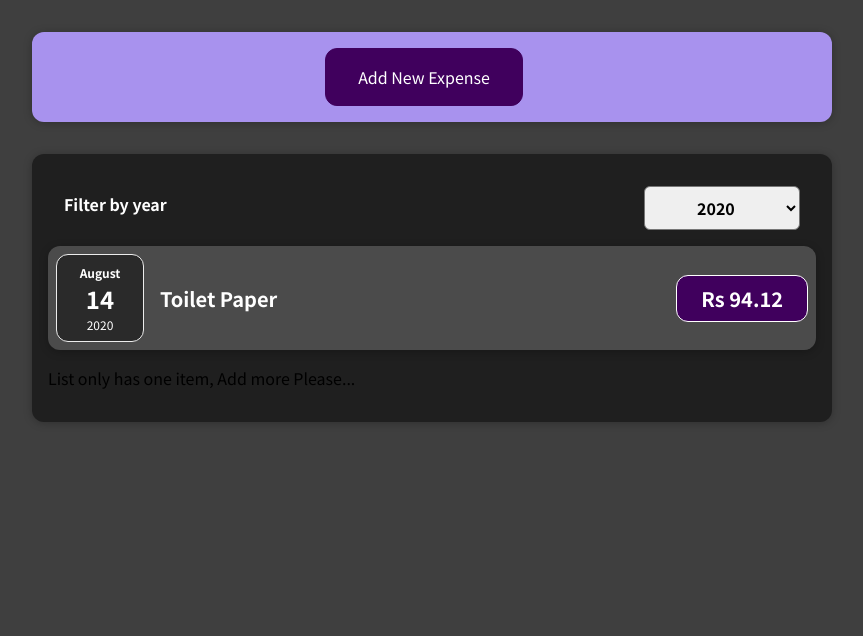
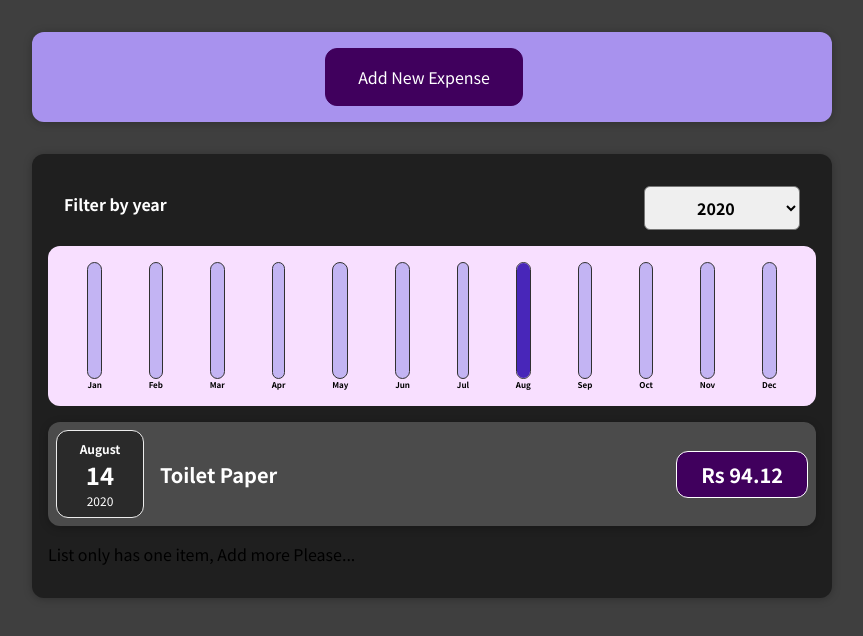
Before and after one commit to preetipatilsn/SHARPENER_REACT, a React (Create React App) app in the folder react_learning/: page / in a window 1280 px wide. Shown: the top 636 px of the page, without its empty margins (208-1071 px from the left). Built offline with nearby package versions, Linux system fonts and the light colour scheme.

Commit message:
adding chart component task 15 done !!!!!!!!!!!

```diff
--- /dev/null
+++ b/react_learning/src/components/Chart/Chart.css
@@ -0,0 +1,9 @@
+.chart {
+  padding: 1rem;
+  border-radius: 12px;
+  background-color: #f8dfff;
+  text-align: center;
+  display: flex;
+  justify-content: space-around;
+  height: 10rem;
+}
--- /dev/null
+++ b/react_learning/src/components/Chart/Chart.js
@@ -0,0 +1,21 @@
+import React from 'react';
+
+import ChartBar from './ChartBar'
+import './Chart.css';
+
+const Chart = props => {
+    const dataPointValues = props.dataPoints.map((dataPoint) => dataPoint.value);
+    const totalMaximum = Math.max(...dataPointValues);
+
+    return (<div className='chart'>
+        {props.dataPoints.map(dataPoint => (
+            <ChartBar
+                key={dataPoint.label}
+                value={dataPoint.value}
+                maxValue={totalMaximum}
+                label={dataPoint.label}
+            />))}
+    </div>);
+};
+
+export default Chart;
--- /dev/null
+++ b/react_learning/src/components/Chart/ChartBar.css
@@ -0,0 +1,30 @@
+.chart-bar {
+  height: 100%;
+  display: flex;
+  flex-direction: column;
+  align-items: center;
+}
+
+.chart-bar__inner {
+  height: 100%;
+  width: 100%;
+  border: 1px solid #313131;
+  border-radius: 12px;
+  background-color: #c3b4f3;
+  overflow: hidden;
+  display: flex;
+  flex-direction: column;
+  justify-content: flex-end;
+}
+
+.chart-bar__fill {
+  background-color: #4826b9;
+  width: 100%;
+  transition: all 0.3s ease-out;
+}
+
+.chart-bar__label {
+  font-weight: bold;
+  font-size: 0.5rem;
+  text-align: center;
+}
--- /dev/null
+++ b/react_learning/src/components/Chart/ChartBar.js
@@ -0,0 +1,21 @@
+import React from 'react';
+
+import './ChartBar.css';
+
+const ChartBar = props => {
+    let barFillHeight = '0%';
+
+    if (props.maxValue > 0) {
+        barFillHeight = Math.round((props.value / props.maxValue) * 100) + '%';
+    }
+
+    return (<div className='chart-bar'>
+        <div className='chart-bar__inner'>
+            <div className='chart-bar__fill' style={{ height: barFillHeight }}></div>
+        </div>
+        <div className='chart-bar__label'>{props.label}</div>
+    </div>
+    );
+};
+
+export default ChartBar;
--- a/react_learning/src/components/Expenses/Expenses.js
+++ b/react_learning/src/components/Expenses/Expenses.js
@@ -4,6 +4,7 @@ import React, { useState } from 'react';
 import ExpensesList from './ExpensesList';
 import './Expenses.css';
 import ExpensesFilter from './ExpensesFilter';
+import ExpensesChart from './ExpensesChart';
 
 const Expenses = (props) => {
 
@@ -28,7 +29,8 @@ const Expenses = (props) => {
 
     return(
         <div className='expenses'>
-            <ExpensesFilter selected={filteredYear} onChangeFilter={filterChangeHandler} />
+        <ExpensesFilter selected={filteredYear} onChangeFilter={filterChangeHandler} />
+        <ExpensesChart expenses={filteredExpenses} />
             <ExpensesList items={filteredExpenses} />
             {addOneMore}
         </div>
--- /dev/null
+++ b/react_learning/src/components/Expenses/ExpensesChart.js
@@ -0,0 +1,29 @@
+import React from 'react';
+
+import Chart from '../Chart/Chart';
+
+const ExpensesChart = props => {
+    const chartDataPoints = [
+        { label: 'Jan', value: 0 },
+        { label: 'Feb', value: 0 },
+        { label: 'Mar', value: 0 },
+        { label: 'Apr', value: 0 },
+        { label: 'May', value: 0 },
+        { label: 'Jun', value: 0 },
+        { label: 'Jul', value: 0 },
+        { label: 'Aug', value: 0 },
+        { label: 'Sep', value: 0 },
+        { label: 'Oct', value: 0 },
+        { label: 'Nov', value: 0 },
+        { label: 'Dec', value: 0 }
+    ];
+
+    for (const expense of props.expenses) {
+        const expenseMonth = expense.date.getMonth(); //starting at 0 => january => 0
+        chartDataPoints[expenseMonth].value += expense.amount;
+    }
+
+    return <Chart dataPoints={chartDataPoints} />
+};
+
+export default ExpensesChart;
--- a/react_learning/src/components/NewExpense/ExpenseForm.js
+++ b/react_learning/src/components/NewExpense/ExpenseForm.js
@@ -43,7 +43,7 @@ const ExpenseForm = (props) =>{
 
         const expenseData = {
             title: enteredTitle,
-            amount: enteredAmount,
+            amount: +enteredAmount,
             date: new Date(enteredDate)
         };
         // console.log(expenseData);
```
